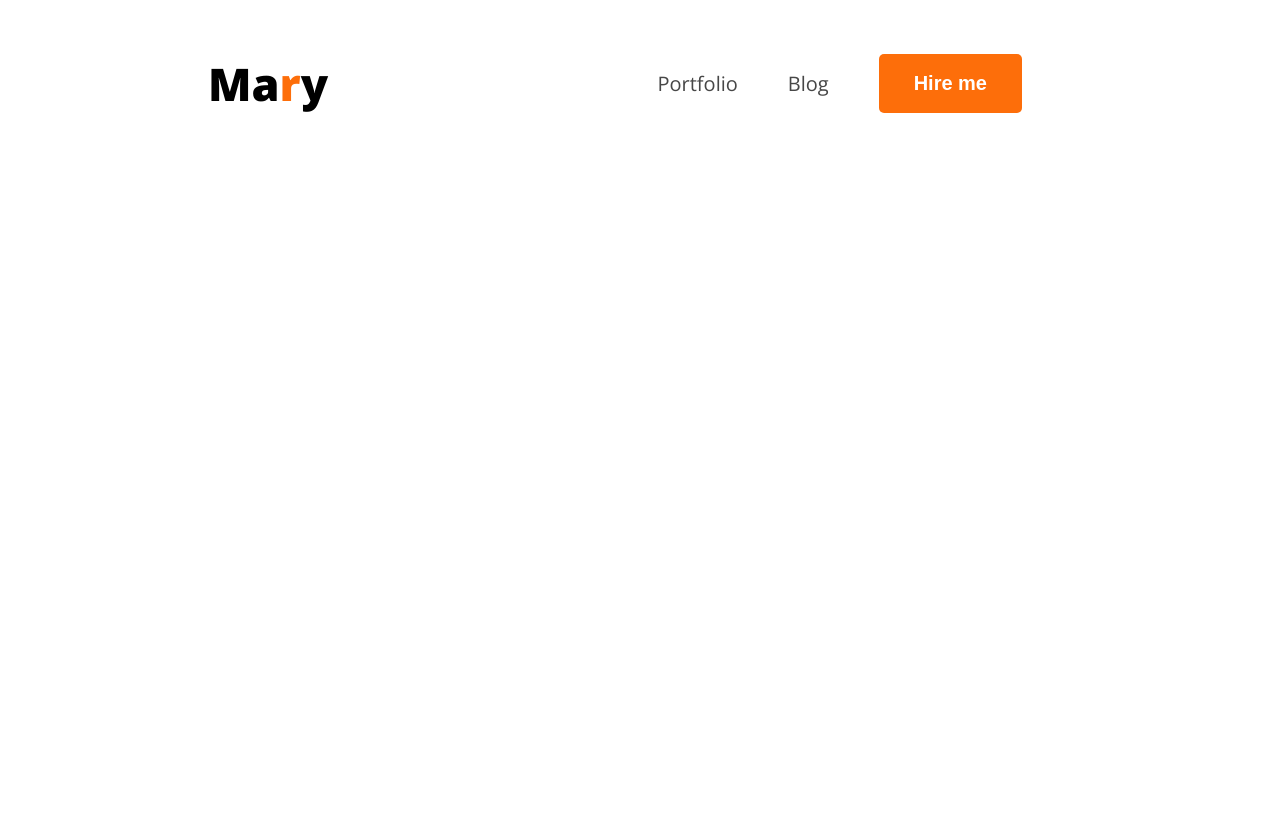
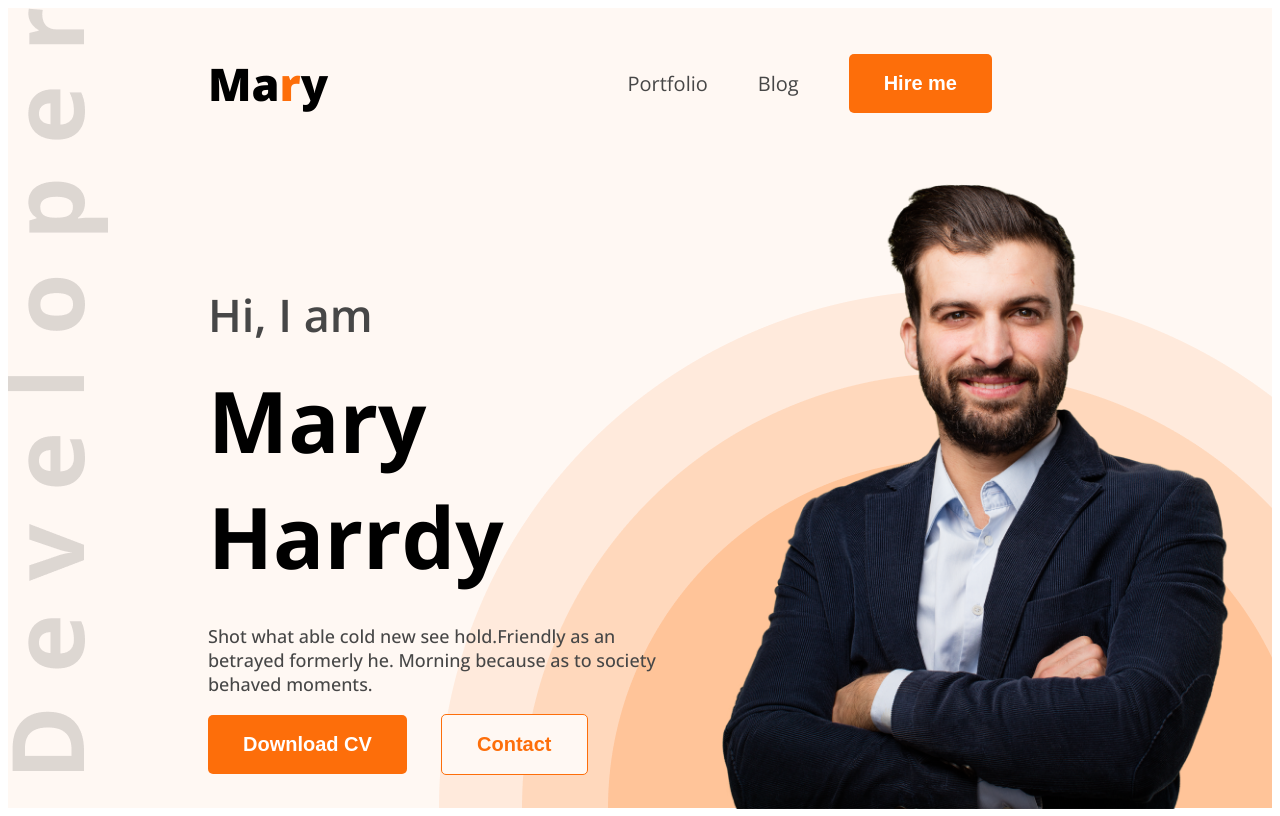
Before and after one commit to sukanta022/ph_tasks, a plain HTML site: page Portfolio Making/portfolio-index.html in a window 1280 px wide. Drawn offline with nearby package versions, Linux system fonts and the light colour scheme.

Commit message:
complete header part including banner

```diff
--- a/Portfolio Making/portfolio-index.html
+++ b/Portfolio Making/portfolio-index.html
@@ -10,7 +10,7 @@
     <link rel="stylesheet" href="portfolio-style.css">
 </head>
     <body class="open-sans-normal">
-        <header>
+        <header class="header">
             <nav>
                 <h3 class="nav-title">Ma<span class="text-primary">r</span>y</h3>
                 <ul>
@@ -19,6 +19,16 @@
                     <li><a href=""><button class="btn-primary">Hire me</button></a></li>
                 </ul>
             </nav>
+            <div class="banner">
+                <div class="banner-content">
+                    <h4 class="banner-greetings dark-2">Hi, I  am</h4>
+                    <h1 class="banner-title">Mary Harrdy</h1>
+                    <p class="banner-description dark-2">Shot what able cold new see hold.Friendly as an betrayed formerly he. Morning because as to society behaved moments.</p>
+                    <button class="btn-primary">Download CV</button>
+                    <button class="btn-contact">Contact</button>
+                </div>
+                <img class="banner-profile-pic" src="images/hardy.png" alt="">
+            </div>
         </header>
     </body>
 </html>
--- a/Portfolio Making/portfolio-style.css
+++ b/Portfolio Making/portfolio-style.css
@@ -24,6 +24,23 @@
     font-size: 20px;
     border-radius: 5px;
     border-style: none;
+    margin-right: 30px;
+}
+.btn-contact{
+    border-radius: 5px;
+    border: 1px solid #FD6E0A;
+    color: #FD6E0A;
+    padding: 18px 35px;
+    font-size: 20px;
+    font-weight: bold;
+    background-color: #FFF8F3;
+}
+.header{
+    background-image: url(images/developer.png), url(images/header_bg.png);
+    background-repeat: no-repeat;
+    height: 800px;
+    background-position: top left, bottom right;
+    background-color: #FFF8F3;
 }
 
 nav{
@@ -41,7 +58,6 @@ nav{
 nav ul{
     display: flex;
     align-items: center;
-
 }
 
 nav ul li{
@@ -53,3 +69,38 @@ li a{
     text-decoration: none;
     font-size: 20px;
 }
+
+/* banner style */
+
+.banner{
+    display: flex;
+    justify-content: space-between;
+    padding: 0 35px 0 200px;
+}
+
+.banner-content{
+    max-width: 600px;
+    margin-top: 65px;
+}
+
+.banner-greetings{
+    font-weight: 600;
+    font-size: 45px;
+    margin-bottom: -40px;
+}
+
+.banner-title{
+    font-weight: bold;
+    font-size: 85px;
+    margin-bottom: 30px;
+}
+
+.banner-description{
+    font-size: 18px;
+    font-weight: 500;
+}
+
+.banner-profile-pic{
+    width: 600px;
+    height: 650px;
+}
```
